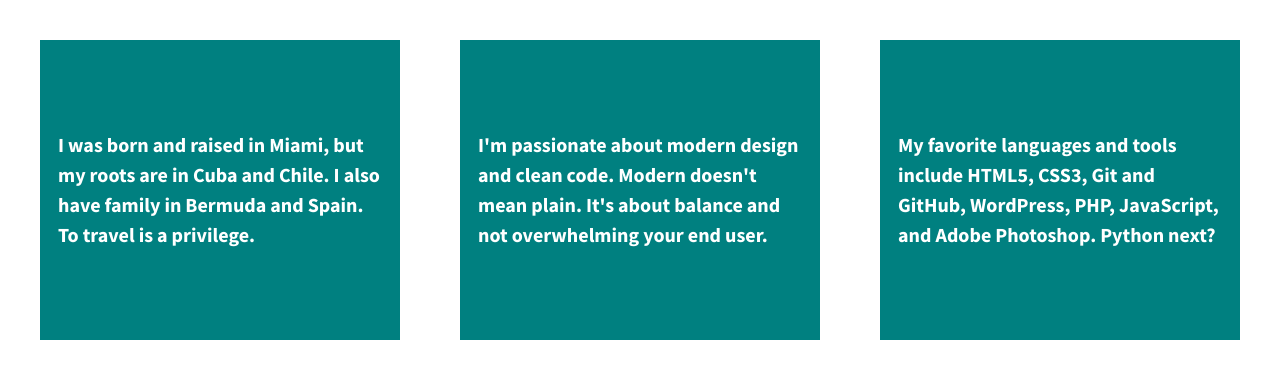
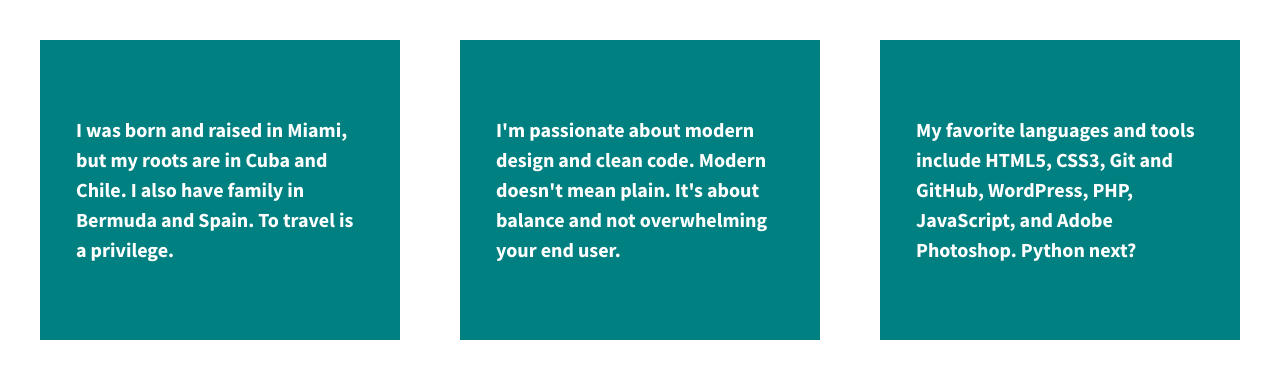
Before and after one commit to steflovestech/divs-flexbox, a plain HTML site: page index.html in a window 1280 px wide. Drawn offline with nearby package versions, Linux system fonts and the light colour scheme.

Commit message:
Test commit

```diff
--- a/css/main.css
+++ b/css/main.css
@@ -128,9 +128,9 @@ body {
   align-items: center;
 }
 
-p {
+.text {
     display: flex;
-    width: 90%;
+    width: 80%;
 }
 
 
```
